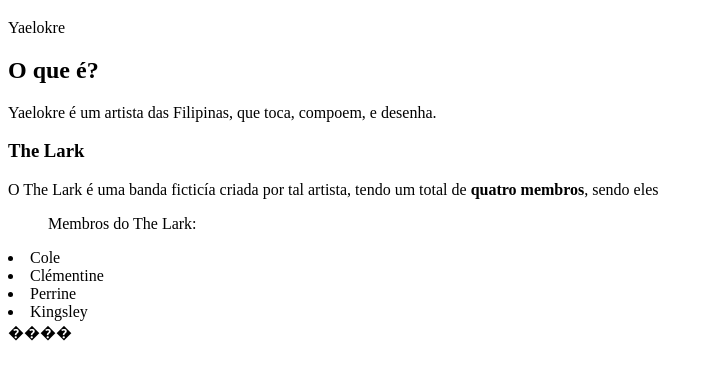
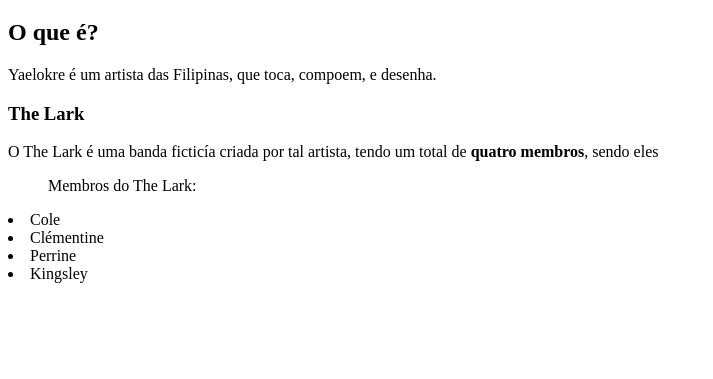
Before and after one commit to CoelhaoHamburgao/PROVA, a plain HTML site: page index.html in a window 1280 px wide. Shown: the part 61-440 px from the top of the page, without its empty margins (0-713 px from the left). Drawn offline with Linux system fonts and the light colour scheme.

Commit message:
Update index.html

```diff
--- a/index.html
+++ b/index.html
@@ -8,7 +8,7 @@
 <body>
     <h1>Yaelokre (Isabela Machado Godinho 1B)</h1>
 <heather>
-    <a shr="https://open.spotify.com/artist/3rRyfgGByetsaaujkjQ7rY"> Yaelokre </a> </heather>
+    <a shr="https://open.spotify.com/artist/3rRyfgGByetsaaujkjQ7rY"> </heather>
     <h2>O que é?</h2>
     <p>Yaelokre é um artista das Filipinas, que toca, compoem, e desenha.</p>
     <h3>The Lark</h3>
@@ -18,7 +18,7 @@
     <li>Clémentine</li>
     <li>Perrine</li>
     <li>Kingsley</li>
-    <imgsch>����</imgsch>
+    <imgshr></imgshr>
 
 </body>
 </html>
```
